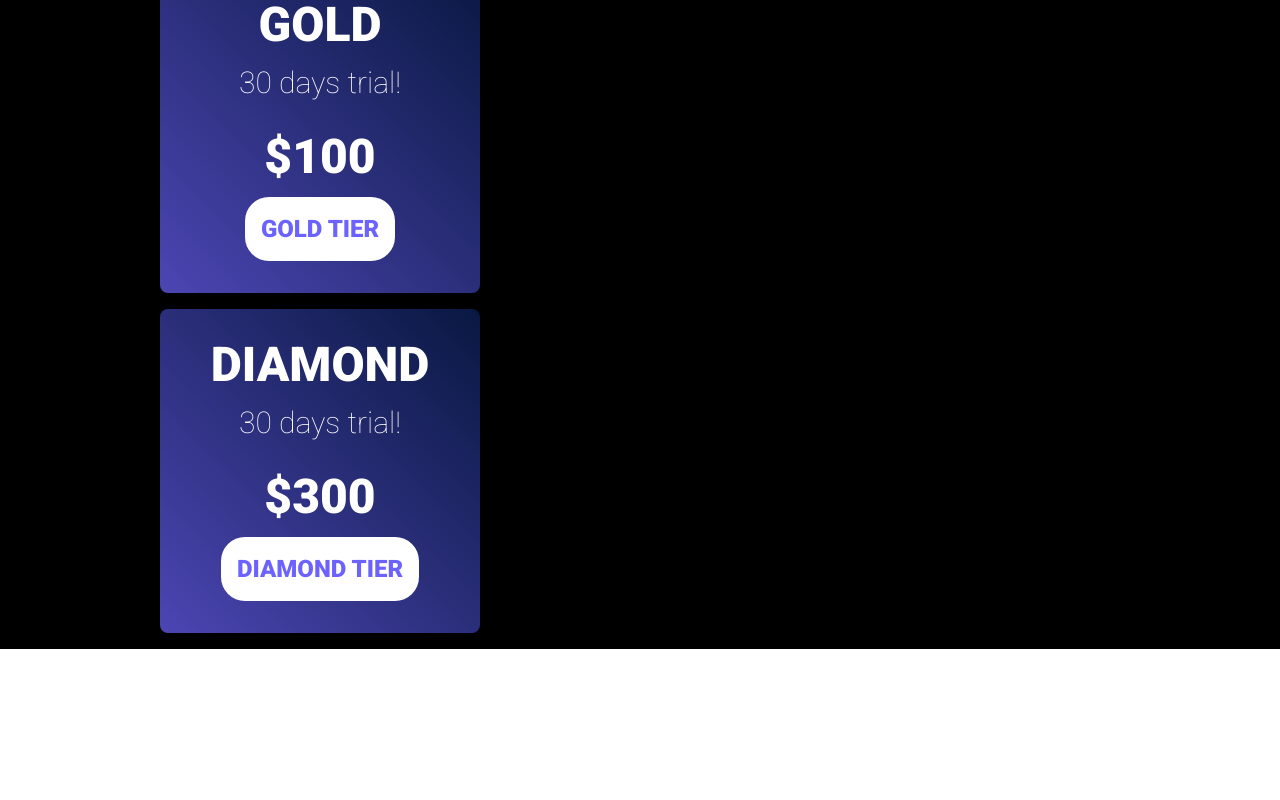
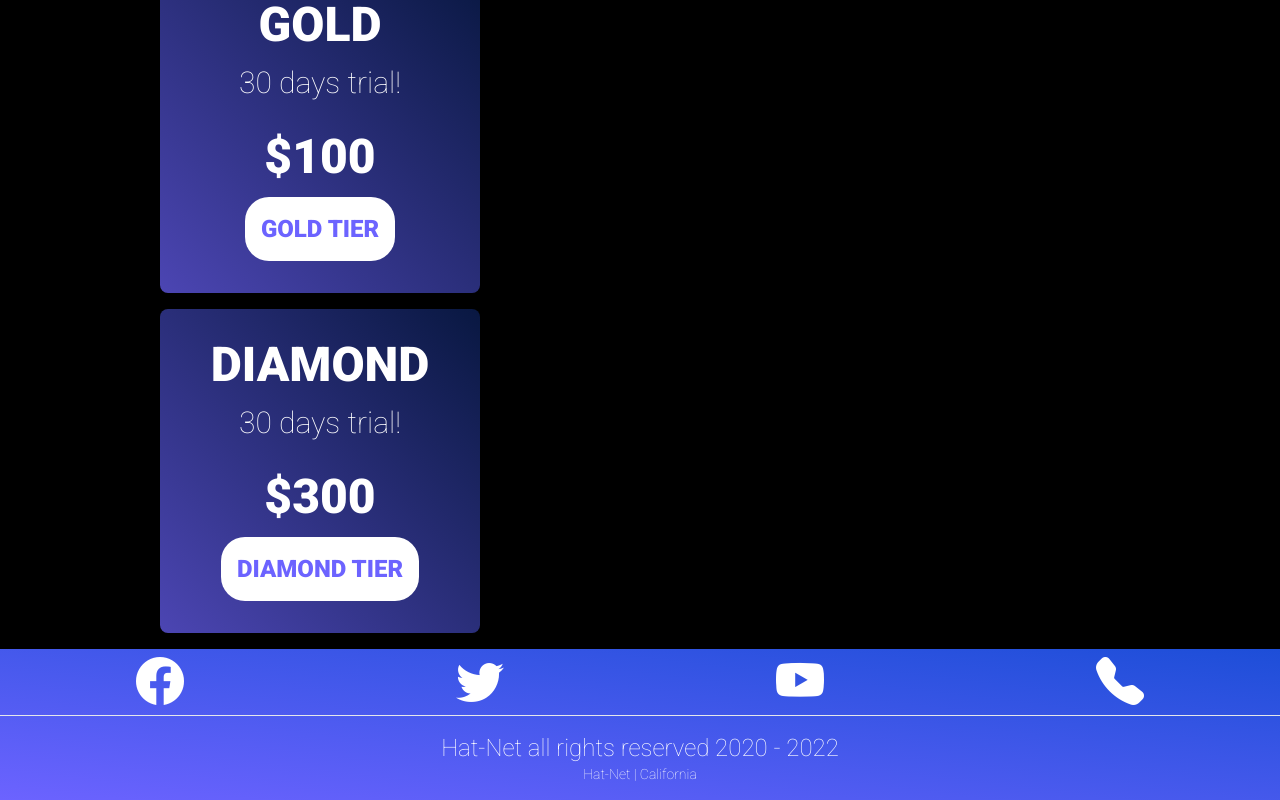
Before and after one commit to Miguel-A-Jara/hat-net-mockup-page, a React (Vite) app: page / in a window 1280 px wide. Shown: the part 2058-2858 px from the top of the page. Before the commit the page ends 2707 px from the top, so only its background shows below. Built offline with nearby package versions, Linux system fonts and the light colour scheme.

Commit message:
Finnishing touches

```diff
--- a/index.html
+++ b/index.html
@@ -3,7 +3,7 @@
   <head>
     <meta charset="UTF-8" />
     <meta name="viewport" content="width=device-width, initial-scale=1.0" />
-    <link rel="shortcut icon" href="#" type="image/x-icon">
+    <link rel="shortcut icon" href="/src/assets/images/logo.png" type="image/x-icon">
 
     <!-- Bootstrap Icons -->
     <link
@@ -11,7 +11,7 @@
       href="https://cdn.jsdelivr.net/npm/bootstrap-icons@1.8.3/font/bootstrap-icons.css"
     />
 
-    <title>Vite App</title>
+    <title>Hat-Net Safe Browsing on the Web</title>
   </head>
   <body>
     <div id="root"></div>
--- a/src/MainApp.jsx
+++ b/src/MainApp.jsx
@@ -3,10 +3,11 @@ import Hero from './components/HeroSection/Hero';
 import NavbarContainer from './components/Navbar/NavbarContainer';
 import SafeBrowsing from './components/SafeBrowsingSection/SafeBrowsing';
 import TestSection from './components/PackagesSection/PackagesSection';
+import Footer from './components/Footer/Footer';
 
 const MainApp = () => {
   return (
-    <div className='min-h-screen bg-black/90'>
+    <div className='min-h-screen bg-black'>
       <NavbarContainer />
 
       <Hero />
@@ -14,6 +15,8 @@ const MainApp = () => {
       <SafeBrowsing />
 
       <TestSection />
+
+      <Footer />
     </div>
   );
 };
--- a/src/components/Button/Button.jsx
+++ b/src/components/Button/Button.jsx
@@ -4,7 +4,7 @@ const Button = ({ title }) => {
   return (
     <button
       className={`w-full rounded-3xl bg-white p-4 font-bold uppercase text-purple transition-all
-      duration-300 hover:bg-black/50 hover:text-white active:bg-black/50 active:text-white lg:w-auto
+      duration-300 hover:bg-purple/50 hover:text-white active:bg-purple/50 active:text-white lg:w-auto
       lg:text-2xl`}
     >
       {title}
--- /dev/null
+++ b/src/components/Footer/Footer.jsx
@@ -0,0 +1,17 @@
+import React from 'react'
+import FooterInfo from './FooterInfo'
+import FooterSocialMedia from './FooterSocialMedia'
+
+const Footer = () => {
+  return (
+    <footer className='bg-gradient-to-tr from-purple to-blue-700'>
+      <FooterSocialMedia />
+
+      <hr />
+
+      <FooterInfo />
+    </footer>
+  )
+}
+
+export default Footer
--- /dev/null
+++ b/src/components/Footer/FooterInfo.jsx
@@ -0,0 +1,16 @@
+import React from 'react';
+
+const FooterInfo = () => {
+  return (
+    <div className='p-4 text-white'>
+      <h3 className='text-center text-base md:text-2xl font-extralight'>
+        Hat-Net all rights reserved 2020 - 2022
+      </h3>
+      <p className='text-center text-xs md:text-sm font-extralight cursor-pointer'>
+        Hat-Net | California
+      </p>
+    </div>
+  );
+};
+
+export default FooterInfo;
--- /dev/null
+++ b/src/components/Footer/FooterSocialMedia.jsx
@@ -0,0 +1,34 @@
+import React from 'react';
+
+const FooterSocialMedia = () => {
+  return (
+    <ul className='flex flex-col md:flex-row items-stretch justify-around text-3xl md:text-5xl text-white'>
+      <li
+        className='flex w-full cursor-pointer items-center justify-center transition-all duration-300 hover:bg-black/50
+      hover:text-purple p-2'
+      >
+        <i className='bi bi-facebook'></i>
+      </li>
+      <li
+        className='flex w-full cursor-pointer items-center justify-center transition-all duration-300 hover:bg-black/50
+      hover:text-purple p-2'
+      >
+        <i className='bi bi-twitter'></i>
+      </li>
+      <li
+        className='flex w-full cursor-pointer items-center justify-center transition-all duration-300 hover:bg-black/50
+      hover:text-purple p-2'
+      >
+        <i className='bi bi-youtube'></i>
+      </li>
+      <li
+        className='flex w-full cursor-pointer items-center justify-center transition-all duration-300 hover:bg-black/50
+      hover:text-purple p-2'
+      >
+        <i className='bi bi-telephone-fill'></i>
+      </li>
+    </ul>
+  );
+};
+
+export default FooterSocialMedia;
--- a/src/components/Navbar/MobileNavbar.jsx
+++ b/src/components/Navbar/MobileNavbar.jsx
@@ -19,7 +19,7 @@ const MobileNavbar = () => {
         onClick={toggleNavbar}
         className={`${
           isNavOpened ? 'hidden' : ''
-        } order-1 cursor-pointer justify-self-end text-xl md:text-3xl`}
+        } order-1 cursor-pointer justify-self-end text-2xl md:text-3xl`}
       >
         <i className='bi bi-list text-white transition-all duration-300 hover:text-black'></i>
       </button>
@@ -47,7 +47,7 @@ const MobileNavbar = () => {
             onClick={toggleNavbar}
             className={`${
               isNavOpened ? 'rotate-0 scale-100' : 'rotate-90 scale-0'
-            } order-1 cursor-pointer justify-self-end text-xl transition-all duration-500 md:text-3xl px-4`}
+            } order-1 cursor-pointer justify-self-end text-2xl transition-all duration-500 md:text-3xl px-4`}
           >
             <i className='bi bi-x-lg text-white transition-all duration-300 hover:text-black'></i>
           </button>
```
